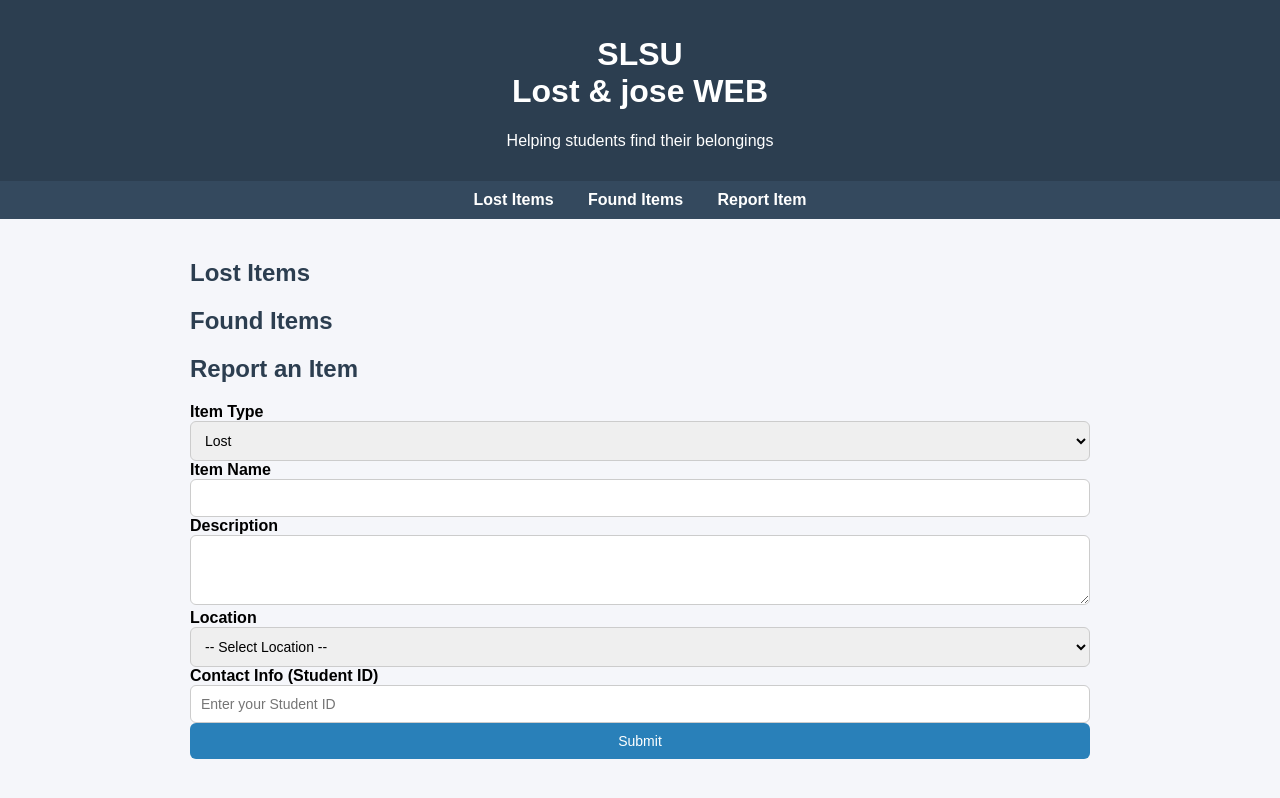
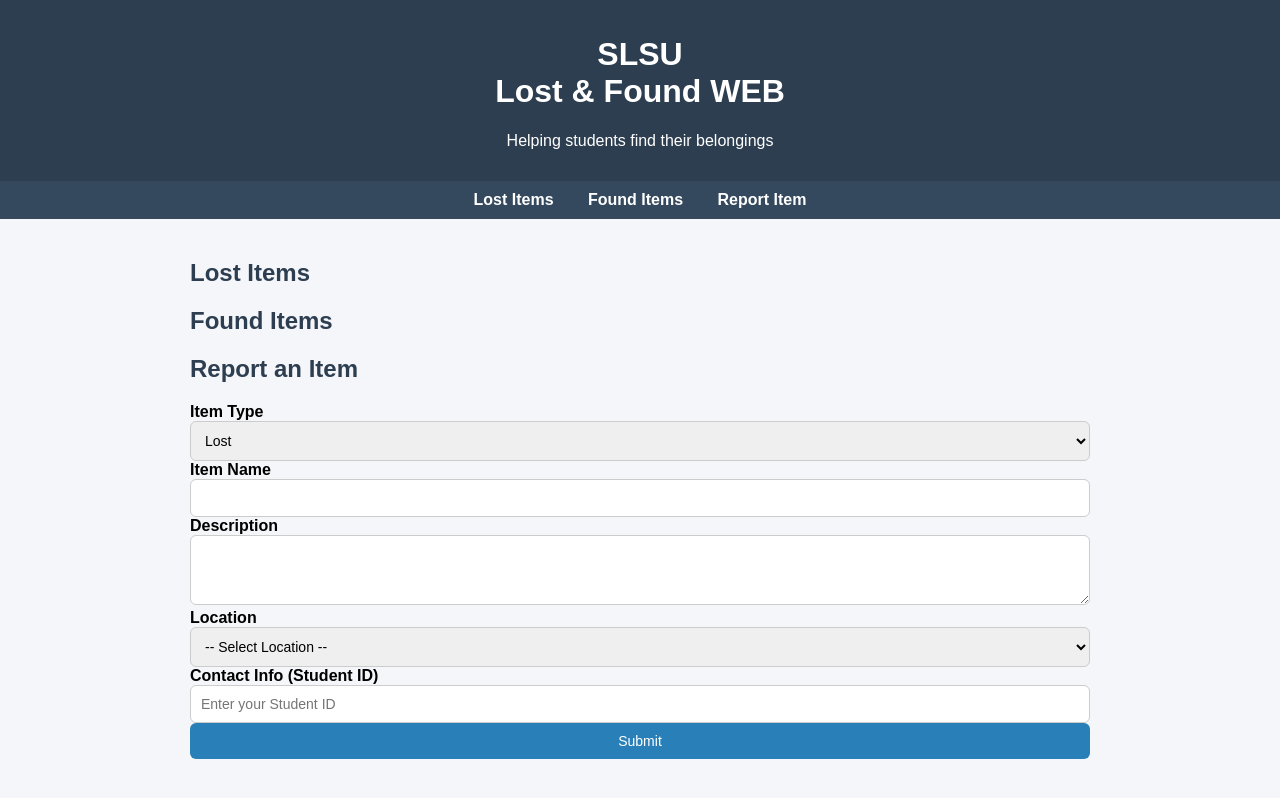
Before and after one commit to rick4life/Almarez-Pranada-Vistan, a plain HTML site: page lost-and-found-project.html in a window 1280 px wide. Drawn offline with Linux system fonts and the light colour scheme.

Commit message:
Update lost-and-found-project.html

```diff
--- a/lost-and-found-project.html
+++ b/lost-and-found-project.html
@@ -10,7 +10,7 @@
 
 <body>
   <header>
-    <h1>SLSU </br> Lost & jose WEB</h1>
+    <h1>SLSU </br> Lost & Found WEB</h1>
     <p>Helping students find their belongings</p>
   </header>
 
```
